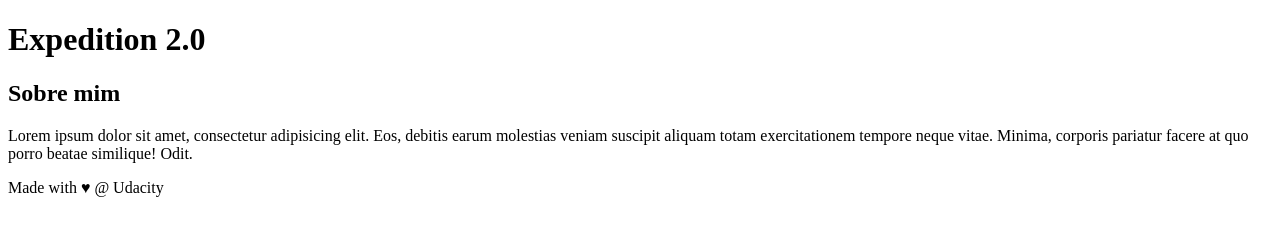
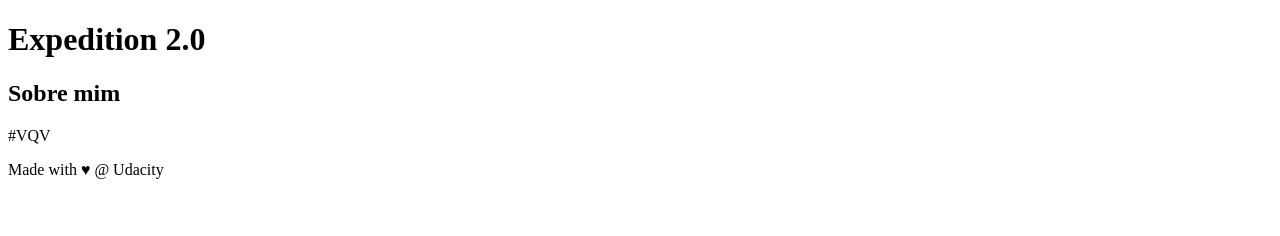
Before and after one commit to RichelSensineli/Track, a plain HTML site: page index.html in a window 1280 px wide. Drawn offline with Linux system fonts and the light colour scheme.

Commit message:
Alteração do sobre mim

```diff
--- a/index.html
+++ b/index.html
@@ -21,7 +21,7 @@
     <aside>
         <h2>Sobre mim</h2>
 
-        <p>Lorem ipsum dolor sit amet, consectetur adipisicing elit. Eos, debitis earum molestias veniam suscipit aliquam totam exercitationem tempore neque vitae. Minima, corporis pariatur facere at quo porro beatae similique! Odit.</p>
+        <p>#VQV</p>
     </aside>
 
     <footer>
```
